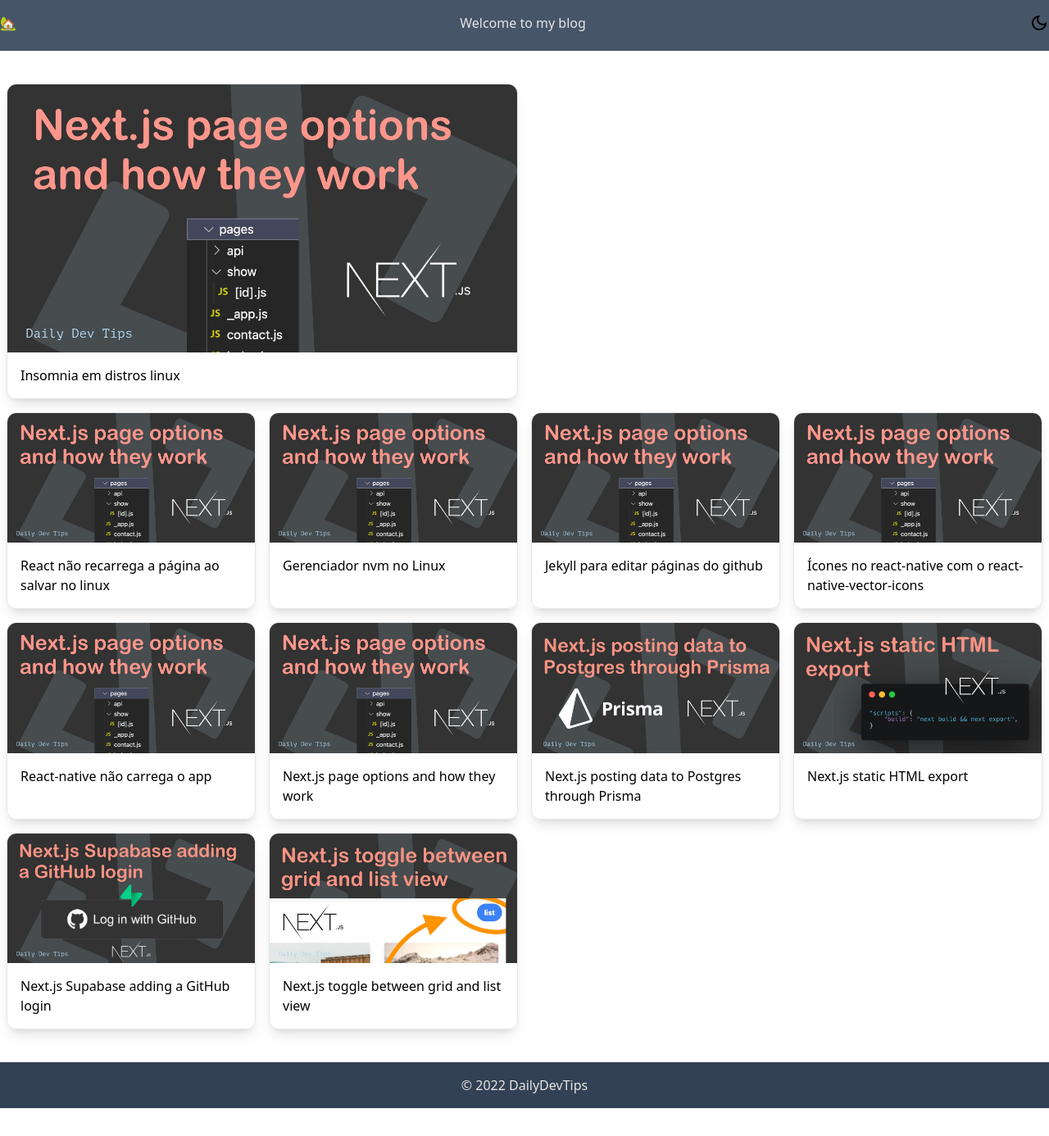
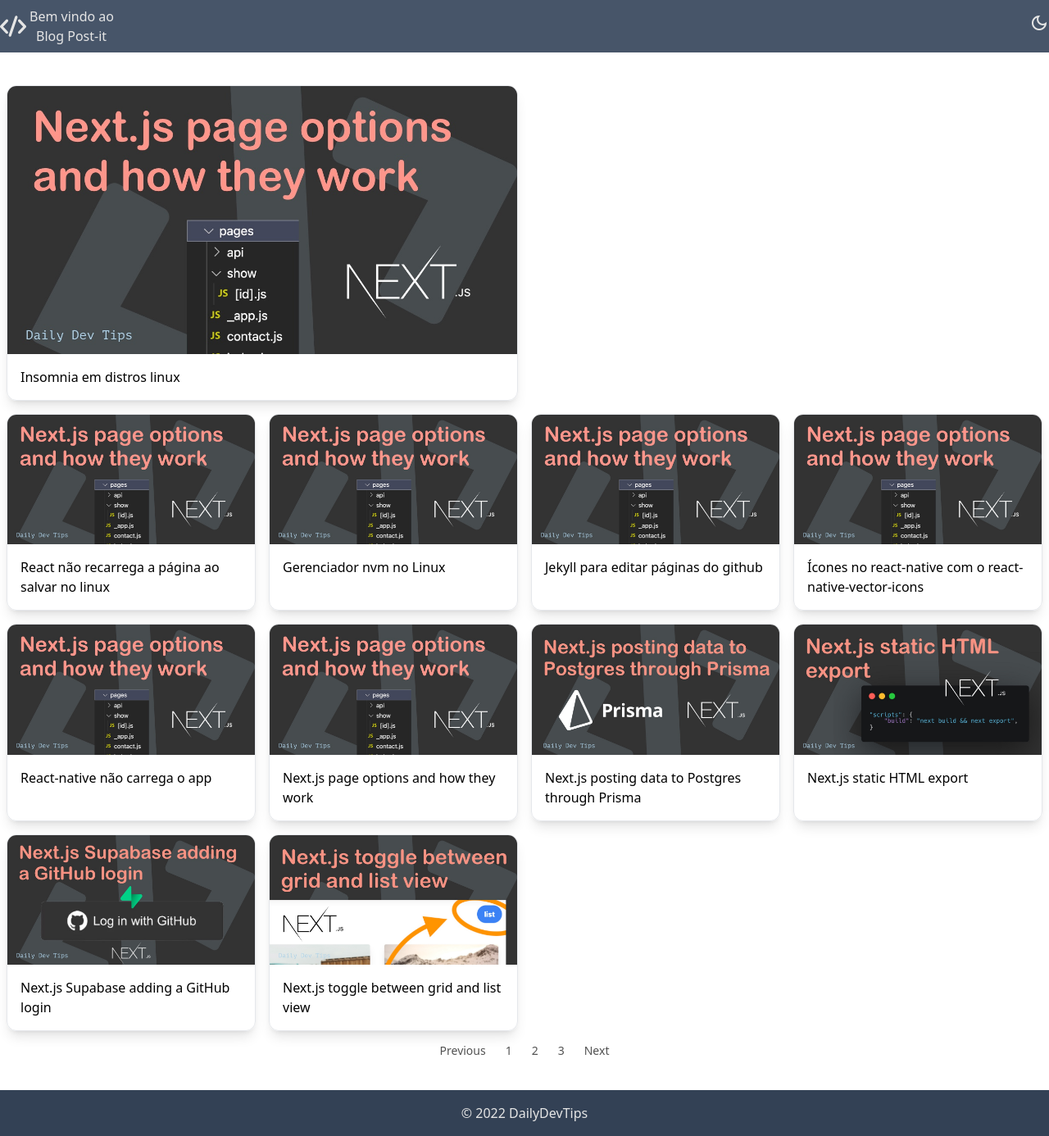
Before and after one commit to glaulher/glaulher.github.io, a Next.js app: page / in a window 1280 px wide. Shown: the whole page at 82% size. Before the commit the page ends 1352 px from the top, so only its background shows below. Built offline with nearby package versions, Linux system fonts and the light colour scheme.

Commit message:
feat: pagination

```diff
--- /dev/null
+++ b/src/components/Pagination/index.tsx
@@ -0,0 +1,50 @@
+export const Pagination = () => {
+  return (
+    <div className="flex justify-center">
+      <nav aria-label="Page navigation example">
+        <ul className="list-style-none flex">
+          <li>
+            <a
+              className="relative block rounded bg-transparent py-1.5 px-3 text-sm text-neutral-600 transition-all duration-300 hover:bg-neutral-100 dark:text-white dark:hover:bg-neutral-700 dark:hover:text-white"
+              href="#"
+            >
+              Previous
+            </a>
+          </li>
+          <li>
+            <a
+              className="relative block rounded bg-transparent py-1.5 px-3 text-sm text-neutral-600 transition-all duration-300 hover:bg-neutral-100 dark:text-white dark:hover:bg-neutral-700 dark:hover:text-white"
+              href="#"
+            >
+              1
+            </a>
+          </li>
+          <li aria-current="page">
+            <a
+              className="relative block rounded bg-transparent py-1.5 px-3 text-sm text-neutral-600 transition-all duration-300 hover:bg-neutral-100 dark:text-white dark:hover:bg-neutral-700 dark:hover:text-white"
+              href="#"
+            >
+              2
+            </a>
+          </li>
+          <li>
+            <a
+              className="relative block rounded bg-transparent py-1.5 px-3 text-sm text-neutral-600 transition-all duration-300 hover:bg-neutral-100 dark:text-white dark:hover:bg-neutral-700 dark:hover:text-white"
+              href="#"
+            >
+              3
+            </a>
+          </li>
+          <li>
+            <a
+              className="relative block rounded bg-transparent py-1.5 px-3 text-sm text-neutral-600 transition-all duration-300 hover:bg-neutral-100 dark:text-white dark:hover:bg-neutral-700 dark:hover:text-white"
+              href="#"
+            >
+              Next
+            </a>
+          </li>
+        </ul>
+      </nav>
+    </div>
+  )
+}
--- a/src/components/ThemeToggler/index.tsx
+++ b/src/components/ThemeToggler/index.tsx
@@ -19,7 +19,9 @@
         setTheme(resolvedTheme === 'dark' ? 'light' : 'dark')
       }}
     >
-      <span className="material-symbols-outlined">{colorthemeBackground}</span>
+      <span className="hover:text-sky-700 material-symbols-outlined">
+        {colorthemeBackground}
+      </span>
     </button>
   )
 }
--- a/src/components/layout/index.tsx
+++ b/src/components/layout/index.tsx
@@ -1,4 +1,5 @@
 import Link from 'next/link'
+import Image from 'next/image'
 import { ReactNode } from 'react'
 import ThemeToggler from '../ThemeToggler'
 
@@ -11,9 +12,26 @@
     <div className="flex flex-col min-h-screen">
       <header className="bg-slate-600 mb-8 py-4">
         <div className="container mx-auto flex justify-center">
-          <Link href="/">🏡</Link>
-          <span className="mx-auto text-neutral-200">Welcome to my blog</span>
-          <ThemeToggler />
+          <Link href="/">
+            <Image
+              width={32}
+              height={32}
+              alt="Menu"
+              src="/menuIcons/svgviewer-output.svg"
+            />
+            <h1 className="ml-9 -mb-2 -mt-10 ">
+              <p className="text-neutral-200  hover:text-sky-700">
+                Bem vindo ao
+              </p>
+              <p className="ml-2   text-neutral-200  hover:text-sky-700">
+                Blog Post-it
+              </p>
+            </h1>
+          </Link>
+
+          <span className=" ml-auto text-neutral-200">
+            <ThemeToggler />
+          </span>
         </div>
       </header>
       <main className="container mx-auto flex-1">{children}</main>
--- a/src/pages/index.tsx
+++ b/src/pages/index.tsx
@@ -4,6 +4,7 @@
 // import styles from '@/styles/Home.module.css'
 
 // const inter = Inter({ subsets: ['latin'] })
+import { Pagination } from '@/components/Pagination'
 import fs from 'fs'
 import matter from 'gray-matter'
 import Image from 'next/image'
@@ -106,6 +107,7 @@
             </div>
           ))}
       </div>
+      <Pagination />
     </>
 
     // <div className="grid grid-cols-1 md:grid-cols-3 lg:grid-cols-4 p-4 md:p-0">
```
Also changed, not shown: public/menuIcons/svgviewer-output.svg (added).
